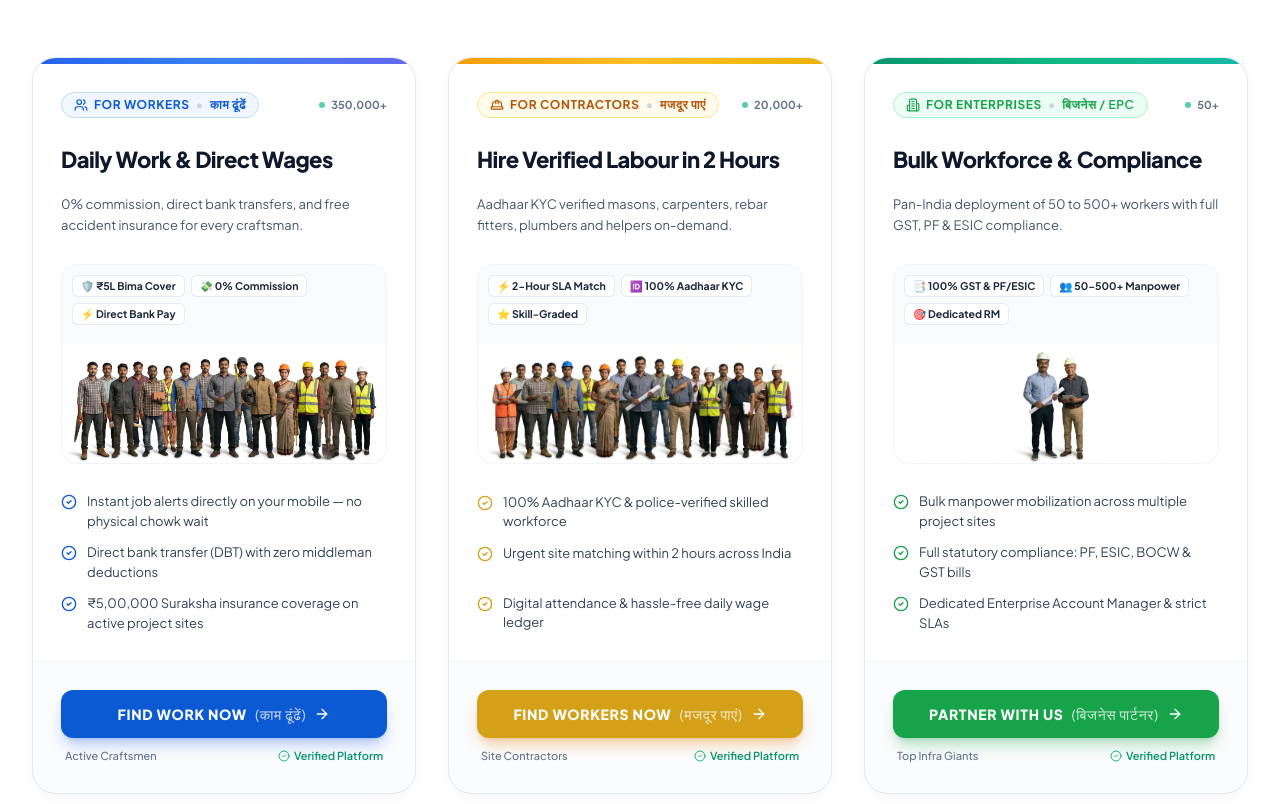
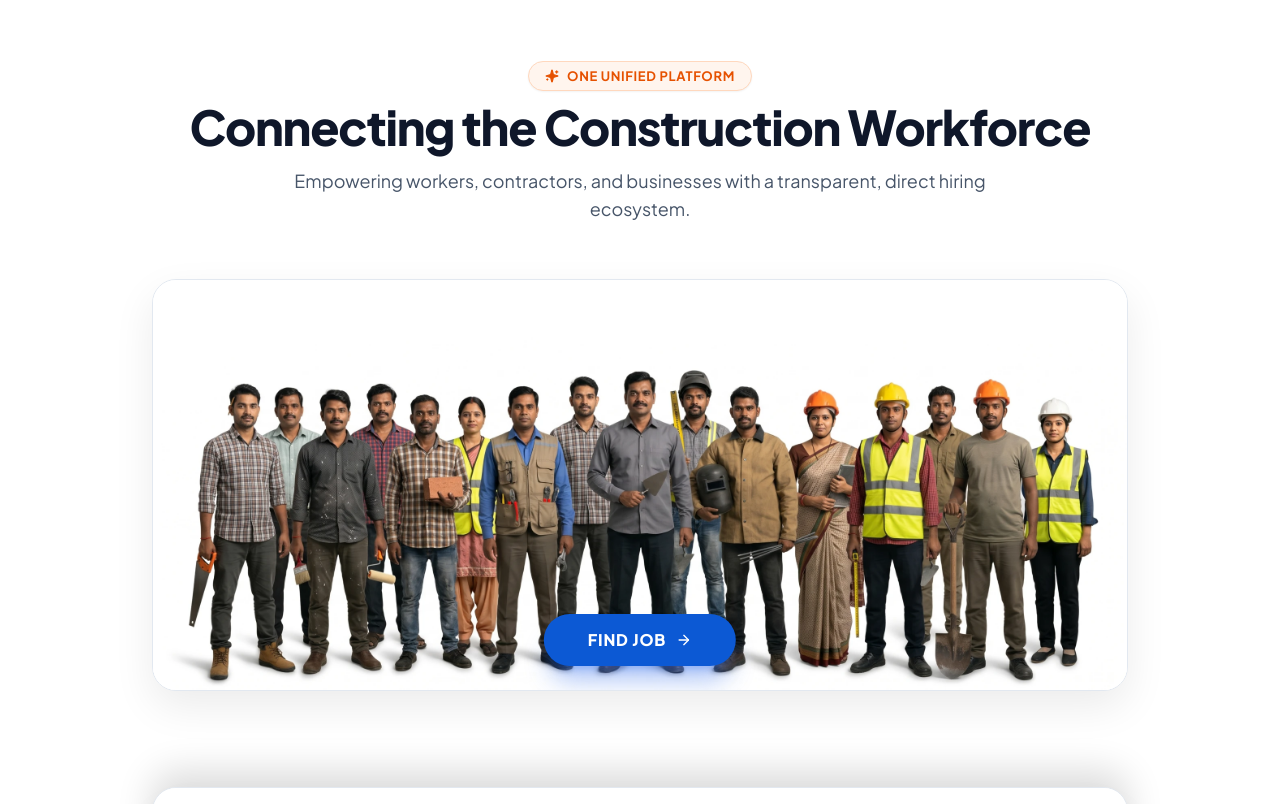
Before and after one commit to suryanmandal/digitallabourchowkv2, a Next.js app: page / in a window 1280 px wide. Shown: the part 1922-2726 px from the top of the page. Built offline with nearby package versions, Linux system fonts and the light colour scheme.

Commit message:
feat(home): re-implement curtain reveal scroll animation for section 3

```diff
--- a/components/Home.tsx
+++ b/components/Home.tsx
@@ -109,7 +109,7 @@ export function Hero() {
       {/* Current values: min-h-[360px] aspect-video sm:aspect-auto sm:h-[420px] lg:h-[500px] */}
       {/* ========================================================================= */}
       <div
-        className="relative w-full min-h-[360px] aspect-video sm:aspect-auto sm:h-[420px] lg:h-[500px] overflow-hidden bg-slate-950 flex items-center justify-center m-0 p-0 select-none"
+        className="relative w-full min-h-[360px] aspect-video sm:aspect-auto sm:h-[420px] lg:h-[750px] overflow-hidden bg-slate-950 flex items-center justify-center m-0 p-0 select-none"
         onMouseEnter={() => setIsPaused(true)}
         onMouseLeave={() => setIsPaused(false)}
       >
@@ -463,246 +463,124 @@ export function SuperFounderBanner() {
 }
 
 // =============================================================================
-// SECTION 3: 3-PILLAR 3D BENTO GRID (Stakeholder Ecosystem Showcase)
+// SECTION 3: CURTAIN REVEAL SCROLL ANIMATION (3 Sticky Stacking Stakeholder Cards)
 // =============================================================================
-interface BentoCardProps {
+interface CurtainCard {
   id: string;
-  badge: string;
-  badgeHindi: string;
-  badgeBg: string;
-  badgeText: string;
-  badgeBorder: string;
-  icon: React.ReactNode;
-  title: string;
-  subtitle: string;
-  accentColor: string;
-  accentGradient: string;
-  borderHover: string;
+  buttonText: string;
+  buttonHref: string;
+  buttonColor: string;
+  buttonHoverColor: string;
+  buttonShadow: string;
   imageSrc: string;
   imageAlt: string;
-  chips: string[];
-  features: string[];
-  ctaText: string;
-  ctaHindi: string;
-  ctaHref: string;
-  ctaBg: string;
-  ctaHoverBg: string;
-  ctaShadow: string;
-  statNumber: string;
-  statLabel: string;
+  zIndex: number;
 }
 
-const BENTO_CARDS: BentoCardProps[] = [
+const CURTAIN_CARDS: CurtainCard[] = [
   {
     id: "find-job",
-    badge: "FOR WORKERS",
-    badgeHindi: "काम ढूंढें",
-    badgeBg: "bg-blue-50",
-    badgeText: "text-[#0C59D4]",
-    badgeBorder: "border-blue-200",
-    icon: <Users className="w-3.5 h-3.5 text-[#0C59D4]" />,
-    title: "Daily Work & Direct Wages",
-    subtitle: "0% commission, direct bank transfers, and free accident insurance for every craftsman.",
-    accentColor: "#0C59D4",
-    accentGradient: "from-blue-600 via-blue-500 to-indigo-500",
-    borderHover: "hover:border-[#0C59D4]/60 hover:shadow-[0_20px_45px_rgba(12,89,212,0.14)]",
+    buttonText: "FIND JOB",
+    buttonHref: "/worker",
+    buttonColor: "bg-[#0C59D4]",
+    buttonHoverColor: "hover:bg-[#0947A8]",
+    buttonShadow: "shadow-blue-600/35",
     imageSrc: "/images/curtain-reveal/find-job.webp",
     imageAlt: "Digital Labour Chowk - Find Job for skilled construction craftsmen",
-    chips: ["🛡️ ₹5L Bima Cover", "💸 0% Commission", "⚡ Direct Bank Pay"],
-    features: [
-      "Instant job alerts directly on your mobile — no physical chowk wait",
-      "Direct bank transfer (DBT) with zero middleman deductions",
-      "₹5,00,000 Suraksha insurance coverage on active project sites",
-    ],
-    ctaText: "FIND WORK NOW",
-    ctaHindi: "काम ढूंढें",
-    ctaHref: "https://onboarding.digitallabourchowk.com/login",
-    ctaBg: "bg-[#0C59D4]",
-    ctaHoverBg: "hover:bg-[#0947A8]",
-    ctaShadow: "shadow-blue-600/30 hover:shadow-blue-600/40",
-    statNumber: "350,000+",
-    statLabel: "Active Craftsmen",
+    zIndex: 10,
   },
   {
     id: "find-workers",
-    badge: "FOR CONTRACTORS",
-    badgeHindi: "मजदूर पाएं",
-    badgeBg: "bg-amber-50",
-    badgeText: "text-[#B45309]",
-    badgeBorder: "border-amber-200",
-    icon: <HardHat className="w-3.5 h-3.5 text-[#B45309]" />,
-    title: "Hire Verified Labour in 2 Hours",
-    subtitle: "Aadhaar KYC verified masons, carpenters, rebar fitters, plumbers and helpers on-demand.",
-    accentColor: "#D4A017",
-    accentGradient: "from-amber-500 via-amber-400 to-yellow-500",
-    borderHover: "hover:border-[#D4A017]/70 hover:shadow-[0_20px_45px_rgba(212,160,23,0.18)]",
-    imageSrc: "/images/curtain-reveal/find-worker.webp",
+    buttonText: "FIND WORKERS",
+    buttonHref: "https://onboarding.digitallabourchowk.com/login",
+    buttonColor: "bg-[#D4A017]",
+    buttonHoverColor: "hover:bg-[#B8860B]",
+    buttonShadow: "shadow-amber-600/35",
+    imageSrc: "/images/curtain-reveal/FIND-WORKER.webp",
     imageAlt: "Digital Labour Chowk - Find Workers for contractors and builders",
-    chips: ["⚡ 2-Hour SLA Match", "🆔 100% Aadhaar KYC", "⭐ Skill-Graded"],
-    features: [
-      "100% Aadhaar KYC & police-verified skilled workforce",
-      "Urgent site matching within 2 hours across India",
-      "Digital attendance & hassle-free daily wage ledger",
-    ],
-    ctaText: "FIND WORKERS NOW",
-    ctaHindi: "मजदूर पाएं",
-    ctaHref: "https://onboarding.digitallabourchowk.com/login",
-    ctaBg: "bg-[#D4A017]",
-    ctaHoverBg: "hover:bg-[#B8860B]",
-    ctaShadow: "shadow-amber-600/30 hover:shadow-amber-600/40",
-    statNumber: "20,000+",
-    statLabel: "Site Contractors",
+    zIndex: 20,
   },
   {
     id: "find-business",
-    badge: "FOR ENTERPRISES",
-    badgeHindi: "बिजनेस / EPC",
-    badgeBg: "bg-emerald-50",
-    badgeText: "text-[#16A34A]",
-    badgeBorder: "border-emerald-200",
-    icon: <Building2 className="w-3.5 h-3.5 text-[#16A34A]" />,
-    title: "Bulk Workforce & Compliance",
-    subtitle: "Pan-India deployment of 50 to 500+ workers with full GST, PF & ESIC compliance.",
-    accentColor: "#16A34A",
-    accentGradient: "from-emerald-600 via-emerald-500 to-teal-500",
-    borderHover: "hover:border-[#16A34A]/60 hover:shadow-[0_20px_45px_rgba(22,163,74,0.14)]",
+    buttonText: "FIND BUSINESS",
+    buttonHref: "/business",
+    buttonColor: "bg-[#16A34A]",
+    buttonHoverColor: "hover:bg-[#15803D]",
+    buttonShadow: "shadow-green-600/35",
     imageSrc: "/images/curtain-reveal/for-business.webp",
     imageAlt: "Digital Labour Chowk - Find Business for enterprise partners and developers",
-    chips: ["📑 100% GST & PF/ESIC", "👥 50-500+ Manpower", "🎯 Dedicated RM"],
-    features: [
-      "Bulk manpower mobilization across multiple project sites",
-      "Full statutory compliance: PF, ESIC, BOCW & GST bills",
-      "Dedicated Enterprise Account Manager & strict SLAs",
-    ],
-    ctaText: "PARTNER WITH US",
-    ctaHindi: "बिजनेस पार्टनर",
-    ctaHref: "https://onboarding.digitallabourchowk.com/login",
-    ctaBg: "bg-[#16A34A]",
-    ctaHoverBg: "hover:bg-[#15803D]",
-    ctaShadow: "shadow-green-600/30 hover:shadow-green-600/40",
-    statNumber: "50+",
-    statLabel: "Top Infra Giants",
+    zIndex: 30,
   },
 ];
 
 export function CurtainRevealSection() {
   return (
     <section className="w-full bg-white pt-16 sm:pt-20 pb-20 sm:pb-28 relative">
+      {/* SECTION HEADER */}
       <div className="max-w-7xl mx-auto px-4 sm:px-6 lg:px-8 text-center mb-10 sm:mb-14">
+        {/* Top Unified Platform Pill Badge */}
         <div className="inline-flex items-center gap-2 px-4 py-1.5 rounded-full bg-[#FFF5EE] border border-[#FFD8BE] text-[#E65100] text-xs sm:text-[13px] font-bold uppercase tracking-wider shadow-sm mb-3">
           <Sparkles className="w-3.5 h-3.5 text-[#E65100] fill-[#E65100]" />
-          <span>ONE UNIFIED PLATFORM • एक मंच, हर समाधान</span>
+          <span>ONE UNIFIED PLATFORM</span>
         </div>
 
-        <h2 className="text-2xl sm:text-3xl md:text-5xl font-black text-slate-900 tracking-tight leading-tight break-normal px-2">
-          Connecting Every Construction Stakeholder
+        {/* Main Title */}
+        <h2 className="text-3xl sm:text-4xl md:text-5xl font-black text-slate-900 tracking-tight leading-tight">
+          Connecting the Construction Workforce
         </h2>
         <p className="mt-3 sm:mt-4 text-sm sm:text-base md:text-lg text-slate-600 max-w-3xl mx-auto font-normal leading-relaxed">
-          Whether you are seeking daily wage work, hiring verified craftsmen for your job site, or deploying 100+ manpower for large EPC projects — Digital Labour Chowk powers India’s construction industry.
+          Empowering workers, contractors, and businesses with a transparent, direct hiring ecosystem.
         </p>
       </div>
 
-      <div className="max-w-7xl mx-auto px-4 sm:px-6 lg:px-8">
-        <div className="grid grid-cols-1 lg:grid-cols-3 gap-6 sm:gap-8 items-stretch">
-          {BENTO_CARDS.map((card) => (
+      {/* CURTAIN REVEAL CARDS STACKING TRACK */}
+      <div className="max-w-5xl mx-auto px-4 sm:px-6 relative">
+        {CURTAIN_CARDS.map((card, index) => {
+          const isFirst = index === 0;
+          const isLast = index === CURTAIN_CARDS.length - 1;
+
+          return (
             <div
               key={card.id}
-              className={`group relative bg-white rounded-3xl border border-slate-200/90 ${card.borderHover} transition-all duration-300 hover:-translate-y-2 flex flex-col justify-between overflow-hidden shadow-[0_4px_20px_rgba(0,0,0,0.03)]`}
+              className={`sticky top-24 sm:top-28 md:top-32 ${
+                isLast ? "mb-6" : "mb-16 sm:mb-24"
+              }`}
+              style={{ zIndex: card.zIndex }}
             >
-              {/* Top Accent Color Line */}
-              <div className={`h-1.5 w-full bg-gradient-to-r ${card.accentGradient}`} />
-
-              {/* Card Header Content */}
-              <div className="p-6 sm:p-7 pb-4">
-                {/* Persona Tag + Stat Chip */}
-                <div className="flex items-center justify-between gap-2 mb-3.5">
-                  <div className={`inline-flex items-center gap-1.5 px-3 py-1 rounded-full ${card.badgeBg} border ${card.badgeBorder} ${card.badgeText} text-[11px] sm:text-xs font-bold uppercase tracking-wider`}>
-                    {card.icon}
-                    <span>{card.badge}</span>
-                    <span className="text-slate-300">•</span>
-                    <span className="font-semibold">{card.badgeHindi}</span>
-                  </div>
-                  <div className="flex items-center gap-1.5 text-[11px] font-bold text-slate-500">
-                    <span className="w-1.5 h-1.5 rounded-full bg-emerald-500 animate-pulse" />
-                    <span>{card.statNumber}</span>
-                  </div>
-                </div>
-
-                {/* Title & Subtitle */}
-                <h3 className="text-xl sm:text-[22px] font-black text-slate-900 tracking-tight leading-snug group-hover:text-slate-950 transition-colors h-[54px] flex items-center">
-                  {card.title}
-                </h3>
-                <p className="text-xs sm:text-[13px] text-slate-600 mt-2 leading-relaxed h-[42px] flex items-start">
-                  {card.subtitle}
-                </p>
-              </div>
-
-              {/* Visual Preview Frame with Ambient Chips */}
-              <div className="px-6 sm:px-7">
-                <div className="relative w-full h-[180px] sm:h-[200px] rounded-2xl bg-gradient-to-b from-slate-50 via-slate-100/40 to-slate-50 border border-slate-100 overflow-hidden flex items-end justify-center p-2">
+              {/* The Card Box with Curtain Cover Effect */}
+              <div
+                className={`relative w-full rounded-2xl sm:rounded-3xl border border-slate-200 bg-white overflow-hidden ${
+                  !isFirst
+                    ? "shadow-[0_-16px_36px_rgba(0,0,0,0.14),0_24px_48px_rgba(0,0,0,0.08)]"
+                    : "shadow-[0_16px_40px_rgba(0,0,0,0.08)]"
+                }`}
+              >
+                {/* Worker Image Cutout Container */}
+                <div className="relative w-full h-[220px] sm:h-[300px] md:h-[370px] lg:h-[410px] flex items-end justify-center bg-white">
                   <Image
                     src={card.imageSrc}
                     alt={card.imageAlt}
                     fill
-                    className="object-contain object-bottom select-none pointer-events-none group-hover:scale-105 transition-transform duration-500"
-                    sizes="(max-width: 1024px) 100vw, 400px"
+                    priority={index === 0}
+                    className="object-contain object-bottom select-none pointer-events-none"
+                    sizes="(max-width: 1024px) 100vw, 1024px"
                   />
 
-                  {/* Floating Micro Chips overlay */}
-                  <div className="absolute top-2.5 left-2.5 right-2.5 flex flex-wrap gap-1.5 z-10 pointer-events-none">
-                    {card.chips.map((chip, i) => (
-                      <span
-                        key={i}
-                        className="inline-flex items-center text-[10.5px] font-bold text-slate-800 bg-white/95 backdrop-blur-md border border-slate-200/80 px-2 py-0.5 rounded-md shadow-xs"
-                      >
-                        {chip}
-                      </span>
-                    ))}
+                  {/* FLOATING CTA BUTTON (Horizontally Centered at Bottom Edge) */}
+                  <div className="absolute bottom-3 sm:bottom-6 left-1/2 -translate-x-1/2 z-20">
+                    <Link
+                      href={card.buttonHref}
+                      className={`inline-flex items-center gap-2 px-8 sm:px-11 py-3 sm:py-3.5 rounded-full ${card.buttonColor} ${card.buttonHoverColor} text-white font-extrabold text-xs sm:text-sm md:text-base tracking-wider uppercase shadow-xl ${card.buttonShadow} transform hover:scale-105 active:scale-95 transition-all duration-200 focus:outline-none focus:ring-4 focus:ring-slate-300`}
+                    >
+                      <span>{card.buttonText}</span>
+                      <ArrowRight className="w-4 h-4 ml-0.5" />
+                    </Link>
                   </div>
                 </div>
               </div>
-
-              {/* Features Bullet List */}
-              <div className="p-6 sm:p-7 pt-4 pb-2 flex-1 flex flex-col justify-center">
-                <ul className="space-y-3">
-                  {card.features.map((feat, idx) => (
-                    <li key={idx} className="flex items-start gap-2.5 text-xs sm:text-[13px] text-slate-700 leading-normal min-h-[38px]">
-                      <CheckCircle2
-                        className={`w-4 h-4 shrink-0 mt-0.5 ${
-                          card.id === "find-job"
-                            ? "text-[#0C59D4]"
-                            : card.id === "find-workers"
-                            ? "text-[#D4A017]"
-                            : "text-[#16A34A]"
-                        }`}
-                      />
-                      <span>{feat}</span>
-                    </li>
-                  ))}
-                </ul>
-              </div>
-
-              {/* Action CTA & Trust footer */}
-              <div className="p-6 sm:p-7 pt-4 border-t border-slate-100 bg-slate-50/50">
-                <Link
-                  href={card.ctaHref}
-                  className={`group/btn w-full flex items-center justify-center gap-2 py-3 sm:py-3.5 px-6 rounded-xl ${card.ctaBg} ${card.ctaHoverBg} text-white font-extrabold text-xs sm:text-sm tracking-wider uppercase shadow-lg ${card.ctaShadow} transform active:scale-98 transition-all duration-200 focus:outline-none focus:ring-4 focus:ring-slate-300`}
-                >
-                  <span>{card.ctaText}</span>
-                  <span className="text-white/80 font-normal">({card.ctaHindi})</span>
-                  <ArrowRight className="w-4 h-4 transform group-hover/btn:translate-x-1 transition-transform" />
-                </Link>
-                <div className="flex items-center justify-between text-[11px] text-slate-500 mt-2.5 px-1 font-medium">
-                  <span>{card.statLabel}</span>
-                  <span className="text-emerald-600 font-semibold flex items-center gap-1">
-                    <CheckCircle2 className="w-3 h-3 text-emerald-500" />
-                    Verified Platform
-                  </span>
-                </div>
-              </div>
             </div>
-          ))}
-        </div>
+          );
+        })}
       </div>
     </section>
   );
```
